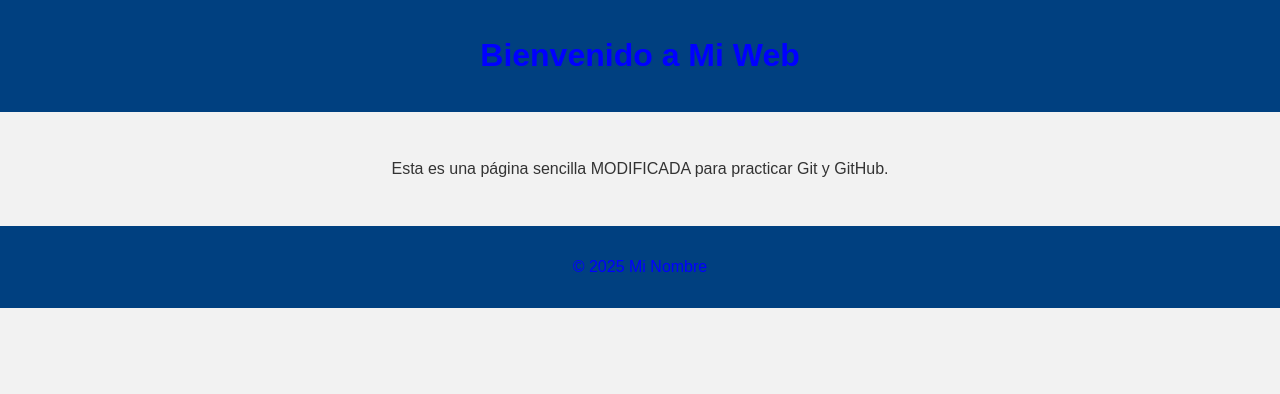
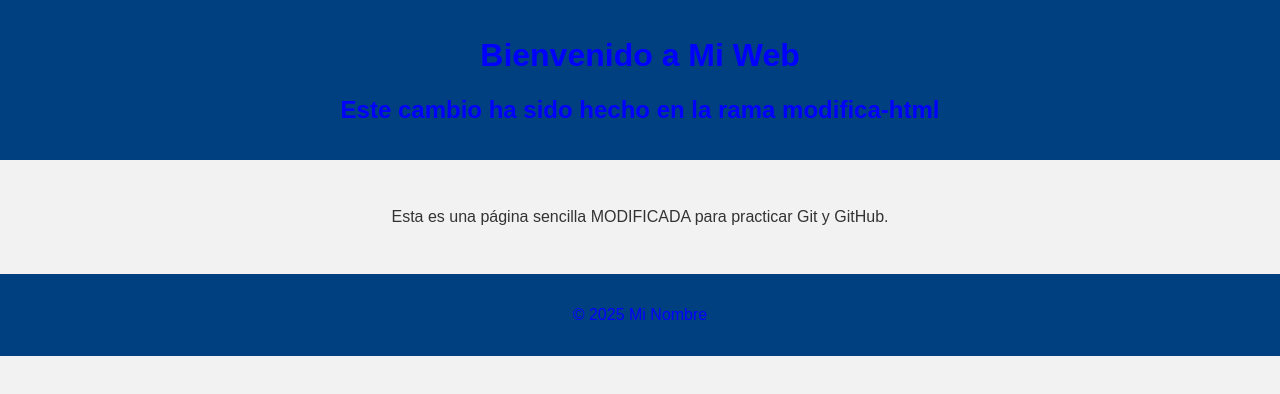
Before and after one commit to dfenill637/tarp1-dfenoy, a plain HTML site: page index.html in a window 1280 px wide. Drawn offline with Linux system fonts and the light colour scheme.

Commit message:
Modificación sencilla en index.html desde la rama modifica-html

```diff
--- a/index.html
+++ b/index.html
@@ -10,6 +10,7 @@
 <body>
   <header>
     <h1>Bienvenido a Mi Web</h1>
+    <h2>Este cambio ha sido hecho en la rama modifica-html</h2>
   </header>
   <main>
     <p>Esta es una página sencilla MODIFICADA para practicar Git y GitHub.</p>
```
